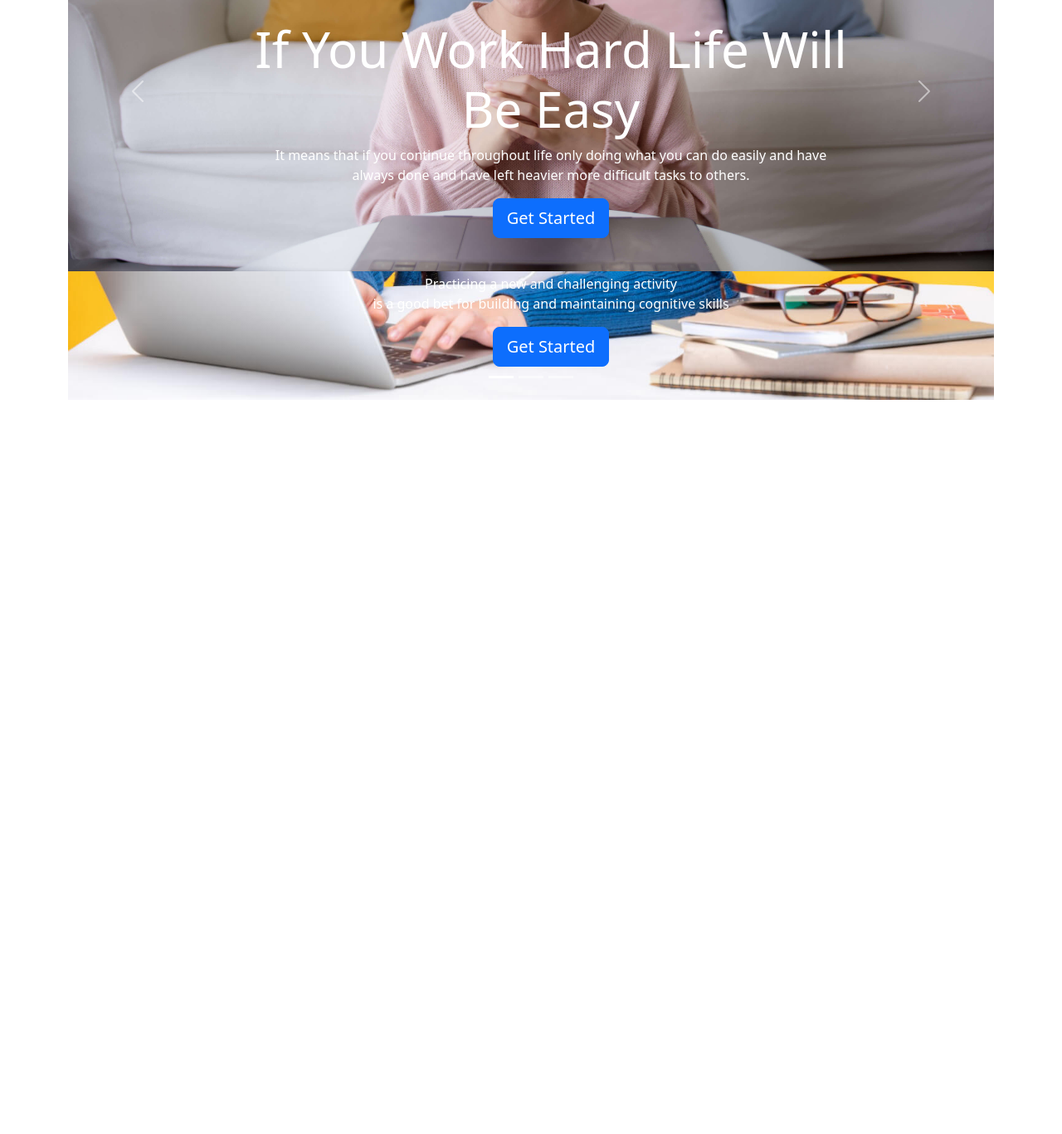
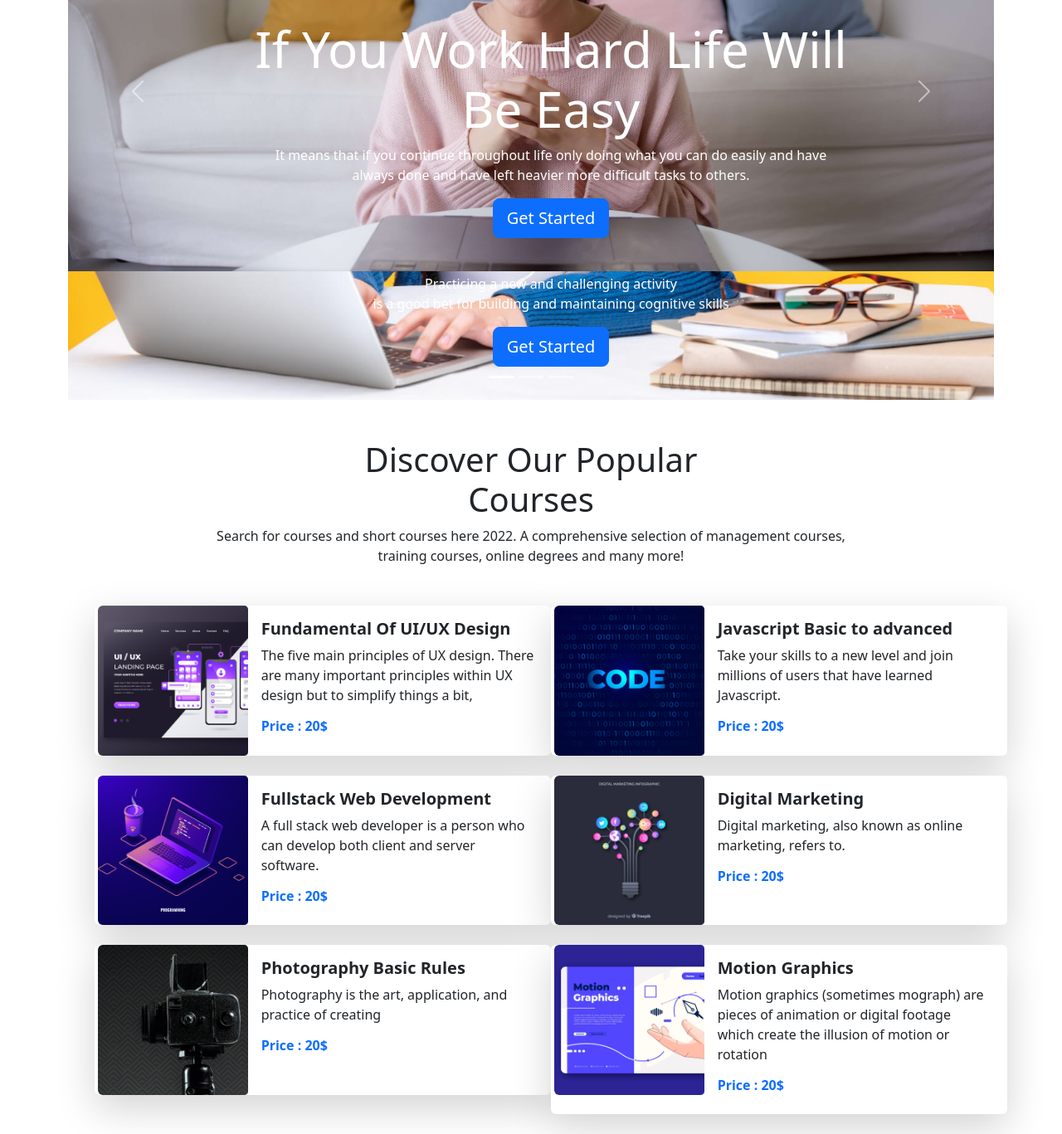
Before and after one commit to Ehatsam/assignment-3, a plain HTML site: page index.html in a window 1280 px wide. Shown: the part 310-1677 px from the top of the page at 83% size. Before the commit the page ends 800 px from the top, so only its background shows below. Drawn offline with nearby package versions, Linux system fonts and the light colour scheme.

Commit message:
added card

```diff
--- a/css/style.css
+++ b/css/style.css
@@ -3,3 +3,7 @@
     text-align: center;
 
 }
+
+.category img {
+    width: 100px;
+}
--- a/index.html
+++ b/index.html
@@ -111,6 +111,117 @@
                 </button>
             </div>
         </section>
+        <section class="mt-5 mb-5">
+            <div class="text-center">
+                <h1>
+                    Discover Our Popular <br>
+                    Courses
+                </h1>
+                <p>
+                    Search for courses and short courses here 2022. A comprehensive selection of management courses,
+                    <br>
+                    training courses, online degrees and many more!
+                </p>
+            </div>
+        </section>
+        <!-- course title start -->
+        <section class="container m-4">
+            <div class=" row row-cols-lg-2 row-cols-md-1 row-cols-sm-1 gx-2 gy-4">
+                <div class="card border border-0 shadow-lg h-100">
+                    <div class="row g-0">
+                        <div class="col-md-4">
+                            <img src="images/course/course-1.png" class="img-fluid rounded-start" alt="...">
+                        </div>
+                        <div class="col-md-8">
+                            <div class="card-body">
+                                <h5 class="card-title fw-bold">Fundamental Of UI/UX Design</h5>
+                                <p class="card-text">The five main principles of UX design. There are many important
+                                    principles within UX design but to simplify things a bit, </p>
+                                <h6 class="text-primary fw-bold">Price : 20$</h6>
+                            </div>
+                        </div>
+                    </div>
+                </div>
+                <div class="card border border-0 shadow-lg h-100">
+                    <div class="row g-0">
+                        <div class="col-md-4">
+                            <img src="images/course/course-2.png" class="img-fluid rounded-start" alt="...">
+                        </div>
+                        <div class="col-md-8">
+                            <div class="card-body">
+                                <h5 class="card-title fw-bold">Javascript Basic to advanced</h5>
+                                <p class="card-text">Take your skills to a new level and join millions of users that
+                                    have learned Javascript. </p>
+                                <h6 class="text-primary fw-bold">Price : 20$</h6>
+                            </div>
+                        </div>
+                    </div>
+                </div>
+                <div class="card border border-0 shadow-lg h-100">
+                    <div class="row g-0">
+                        <div class="col-md-4">
+                            <img src="images/course/course-3.png" class="img-fluid rounded-start" alt="...">
+                        </div>
+                        <div class="col-md-8">
+                            <div class="card-body">
+                                <h5 class="card-title fw-bold">Fullstack Web Development</h5>
+                                <p class="card-text">A full stack web developer is a person who can develop both client
+                                    and server software. </p>
+                                <h6 class="text-primary fw-bold">Price : 20$</h6>
+                            </div>
+                        </div>
+                    </div>
+                </div>
+                <div class="card border border-0 shadow-lg h-100">
+                    <div class="row g-0">
+                        <div class="col-md-4">
+                            <img src="images/course/course-4.png" class="img-fluid rounded-start" alt="...">
+                        </div>
+                        <div class="col-md-8">
+                            <div class="card-body">
+                                <h5 class="card-title fw-bold">Digital Marketing</h5>
+                                <p class="card-text">Digital marketing, also known as online marketing, refers to.
+
+                                </p>
+                                <h6 class="text-primary fw-bold">Price : 20$</h6>
+                            </div>
+                        </div>
+                    </div>
+                </div>
+                <div class="card border border-0 shadow-lg h-100">
+                    <div class="row g-0">
+                        <div class="col-md-4">
+                            <img src="images/course/course-5.png" class="img-fluid rounded-start" alt="...">
+                        </div>
+                        <div class="col-md-8">
+                            <div class="card-body">
+                                <h5 class="card-title fw-bold">Photography Basic Rules</h5>
+                                <p class="card-text">Photography is the art, application, and practice of creating
+
+                                </p>
+                                <h6 class="text-primary fw-bold">Price : 20$</h6>
+                            </div>
+                        </div>
+                    </div>
+                </div>
+                <div class="card border border-0 shadow-lg h-100">
+                    <div class="row g-0">
+                        <div class="col-md-4">
+                            <img src="images/course/course-6.png" class="img-fluid rounded-start" alt="...">
+                        </div>
+                        <div class="col-md-8">
+                            <div class="card-body">
+                                <h5 class="card-title fw-bold">Motion Graphics</h5>
+                                <p class="card-text">Motion graphics (sometimes mograph) are pieces of animation or
+                                    digital footage which create the illusion of motion or rotation</p>
+                                <h6 class="text-primary fw-bold">Price : 20$</h6>
+                            </div>
+                        </div>
+                    </div>
+                </div>
+            </div>
+        </section>
+        <!-- course title end -->
 
         <!-- naber end -->
     </header>
```
